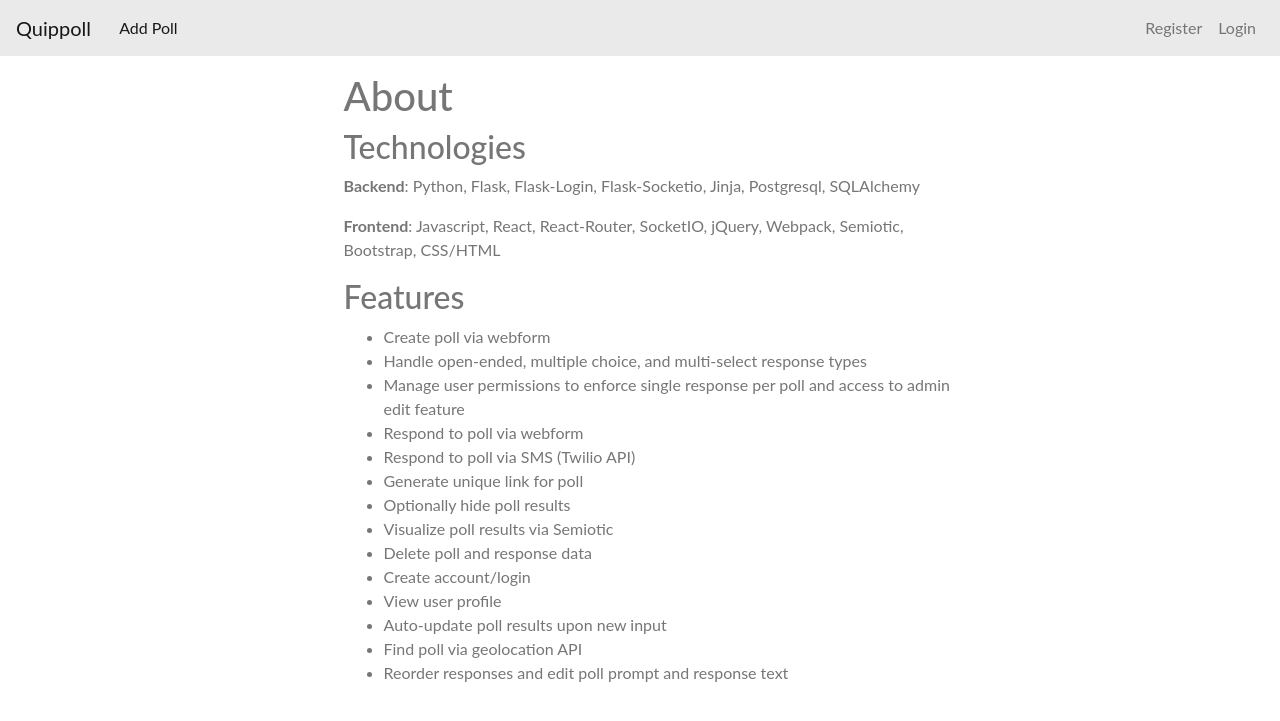
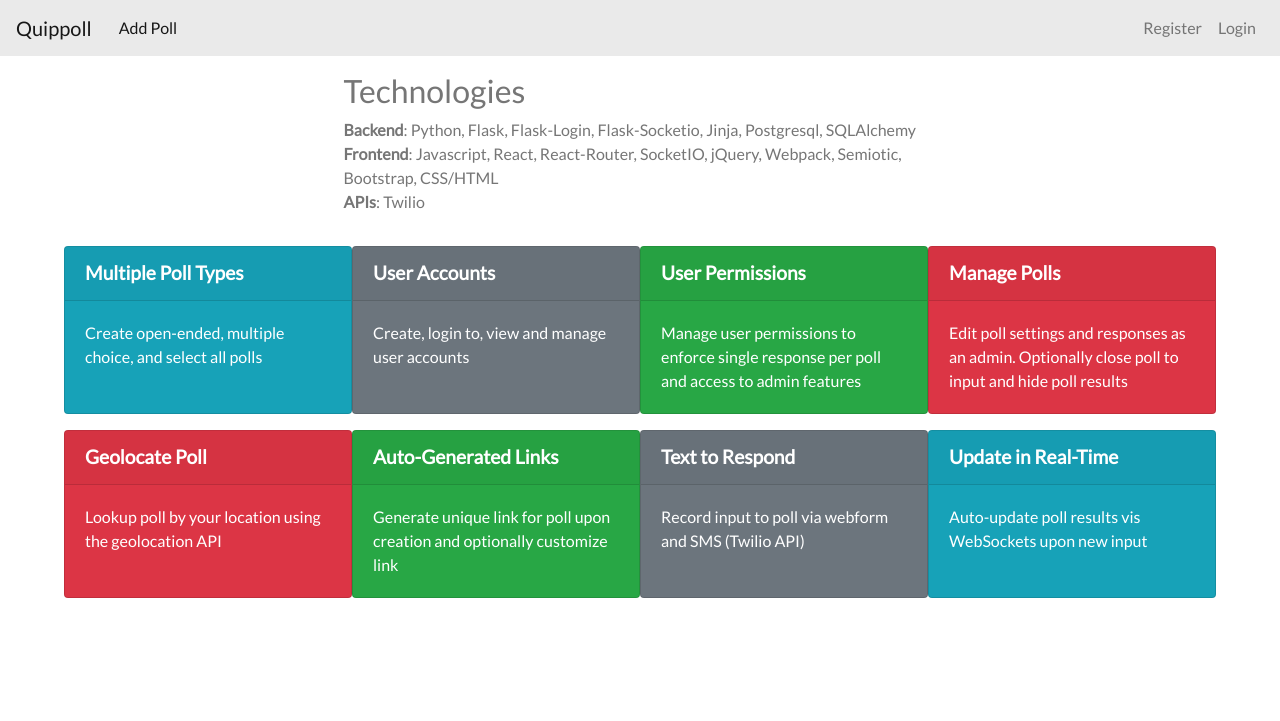
Before and after one commit to ktikeda/quippoll, a Flask app: page /about in a window 1280 px wide. Shown: the top 721 px of the page. Run offline with Flask 2, Linux system fonts and the light colour scheme; some libraries are stand-ins or nearby versions.

Commit message:
Edited about page with feature cards

```diff
--- a/static/css/style.css
+++ b/static/css/style.css
@@ -254,6 +254,15 @@ ul.inputs {
   font-size: 2rem;
 }
 
+.features {
+  margin: 0 4rem;
+}
+
+.card-header {
+  font-weight: bold !important;
+  font-size: 1.2rem !important;
+}
+
 /*https://codepen.io/fox_hover/pen/bqZxLa?editors=0100#0*/
 .effect {
     text-align: center;
--- a/templates/about.html
+++ b/templates/about.html
@@ -8,31 +8,68 @@
   <div class="col-lg-3"></div>
 
   <div class="col-lg-6 col-xs-12 m-3">
-    <h1>About</h1>
     <h2>Technologies</h2>
-    <p><strong>Backend</strong>: Python, Flask, Flask-Login, Flask-Socketio, Jinja, Postgresql, SQLAlchemy</p>
-    <p><strong>Frontend</strong>: Javascript, React, React-Router, SocketIO, jQuery, Webpack, Semiotic, Bootstrap, CSS/HTML</p>
-    <h2>Features</h2>
-    <ul>
-      <li>Create poll via webform
-      <li>Handle open-ended, multiple choice, and multi-select response types
-      <li>Manage user permissions to enforce single response per poll and access to admin edit feature
-      <li>Respond to poll via webform
-      <li>Respond to poll via SMS (Twilio API)
-      <li>Generate unique link for poll
-      <li>Optionally hide poll results
-      <li>Visualize poll results via Semiotic
-      <li>Delete poll and response data
-      <li>Create account/login
-      <li>View user profile
-      <li>Auto-update poll results upon new input
-      <li>Find poll via geolocation API
-      <li>Reorder responses and edit poll prompt and response text
-    </ul>
+    <p><strong>Backend</strong>: Python, Flask, Flask-Login, Flask-Socketio, Jinja, Postgresql, SQLAlchemy<br>
+    <strong>Frontend</strong>: Javascript, React, React-Router, SocketIO, jQuery, Webpack, Semiotic, Bootstrap, CSS/HTML<br>
+    <strong>APIs</strong>: Twilio</p>
 
   </div>
 
-  <div class="col-lg-3"></div>
+  <div class="col-lg-1"></div>
+</div>
+<div class="row d-flex justify-content-around features">
+
+    <div class="card text-white bg-info mb-3" style="max-width: 18rem;">
+      <div class="card-header">Multiple Poll Types</div>
+      <div class="card-body">
+        <p class="card-text">Create open-ended, multiple choice, and select all polls</p>
+      </div>
+    </div>
+    <div class="card text-white bg-secondary mb-3" style="max-width: 18rem;">
+      <div class="card-header">User Accounts</div>
+      <div class="card-body">
+        <p class="card-text">Create, login to, view and manage user accounts</p>
+      </div>
+    </div>
+    <div class="card text-white bg-success mb-3" style="max-width: 18rem;">
+      <div class="card-header">User Permissions</div>
+      <div class="card-body">
+        <p class="card-text">Manage user permissions to enforce single response per poll and access to admin features</p>
+      </div>
+    </div>
+    <div class="card text-white bg-danger mb-3" style="max-width: 18rem;">
+      <div class="card-header">Manage Polls</div>
+      <div class="card-body">
+        <p class="card-text">Edit poll settings and responses as an admin. Optionally close poll to input and hide poll results</p>
+      </div>
+    </div>
+  </div>
+<div class="row d-flex justify-content-around features">
+  <div class="card text-white bg-danger mb-3" style="max-width: 18rem;">
+    <div class="card-header">Geolocate Poll</div>
+    <div class="card-body">
+      <p class="card-text">Lookup poll by your location using the geolocation API</p>
+    </div>
+  </div>
+  <div class="card text-white bg-success mb-3" style="max-width: 18rem;">
+    <div class="card-header">Auto-Generated Links</div>
+    <div class="card-body">
+      <p class="card-text">Generate unique link for poll upon creation and optionally customize link</p>
+    </div>
+  </div>
+  <div class="card text-white bg-secondary mb-3" style="max-width: 18rem;">
+    <div class="card-header">Text to Respond</div>
+    <div class="card-body">
+      <p class="card-text">Record input to poll via webform and SMS (Twilio API)</p>
+    </div>
+  </div>
+  <div class="card text-white bg-info mb-3" style="max-width: 18rem;">
+    <div class="card-header">Update in Real-Time</div>
+    <div class="card-body">
+      <p class="card-text">Auto-update poll results vis WebSockets upon new input</p>
+    </div>
+  </div>
+
 </div>
 
 {% endblock %}
--- a/templates/base.html
+++ b/templates/base.html
@@ -6,6 +6,7 @@
     <script src="https://code.jquery.com/jquery-3.3.1.slim.min.js" integrity="sha384-q8i/X+965DzO0rT7abK41JStQIAqVgRVzpbzo5smXKp4YfRvH+8abtTE1Pi6jizo" crossorigin="anonymous"></script>
     <script src="https://cdnjs.cloudflare.com/ajax/libs/popper.js/1.14.0/umd/popper.min.js" integrity="sha384-cs/chFZiN24E4KMATLdqdvsezGxaGsi4hLGOzlXwp5UZB1LY//20VyM2taTB4QvJ" crossorigin="anonymous"></script>
     <script src="https://stackpath.bootstrapcdn.com/bootstrap/4.1.0/js/bootstrap.min.js" integrity="sha384-uefMccjFJAIv6A+rW+L4AHf99KvxDjWSu1z9VI8SKNVmz4sk7buKt/6v9KI65qnm" crossorigin="anonymous"></script>
+    <link href="https://fonts.googleapis.com/css?family=Lato" rel="stylesheet">
     <link rel="stylesheet" href="https://stackpath.bootstrapcdn.com/bootstrap/4.1.0/css/bootstrap.min.css" integrity="sha384-9gVQ4dYFwwWSjIDZnLEWnxCjeSWFphJiwGPXr1jddIhOegiu1FwO5qRGvFXOdJZ4" crossorigin="anonymous">
     <link rel="stylesheet" href="https://use.fontawesome.com/releases/v5.0.11/css/all.css">
     <link rel="stylesheet" type="text/css" href="/static/css/style.css">
```
